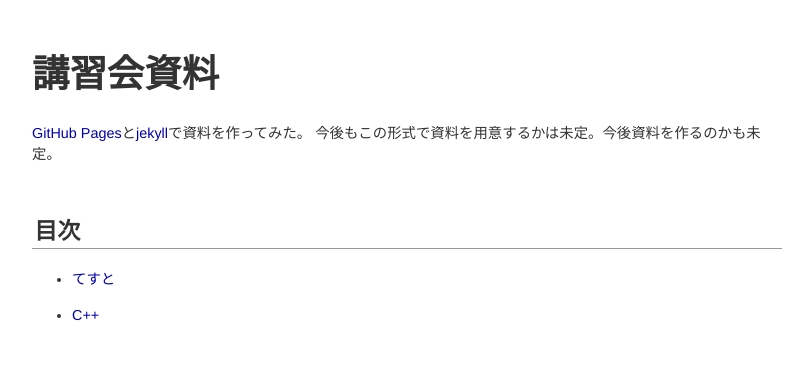
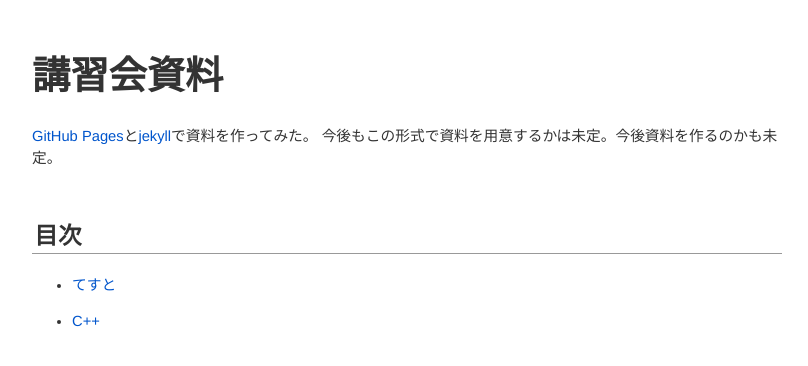
Before and after one commit to dai1741/maximum-algo-2012, a Jekyll site: the page built from index.md, in a window 1280 px wide. Shown: the top 366 px of the page, without its empty margins (233-1041 px from the left). Built offline with Jekyll 4.4.1, drawn with Linux system fonts in a browser that asks for light colours; Markdown is read by kramdown in place of the engine named in the settings.

Commit message:
スタイル微修正

```diff
--- a/css/style.css
+++ b/css/style.css
@@ -10,7 +10,7 @@ body {
   margin: 0;
   color: #333;
   background-color: #fff;
-  font-size: 90%;
+  font-size: 92%;
 }
 
 #wrapper {
@@ -74,11 +74,11 @@ h3 {
 
 #post pre, #post code {
   font-family: "Bitstream Vera Sans Mono", "Courier", "Consolas", monospace;
-  border-radius: 0.2em;
+  border-radius: 0.3em;
 }
 
 #post pre {
-  line-height: 1.3;
+  line-height: 1.5;
   background-color: #fbfbfb;
   border: 1px solid #ccc;
   padding: 0.5em 1em;
@@ -104,7 +104,10 @@ h3 {
 
 a {
   text-decoration: none;
-  color: #00a;
+}
+
+a:link {
+  color: #05c;
 }
 
 a img {
@@ -112,11 +115,11 @@ a img {
 }
 
 a:visited {
-  color: #a03;
+  color: #905;
 }
 
-a:hover {
-  color: #e30;
+a:link:hover, a:visited:hover {
+  text-decoration: underline;
 }
 
 a:active {
```
